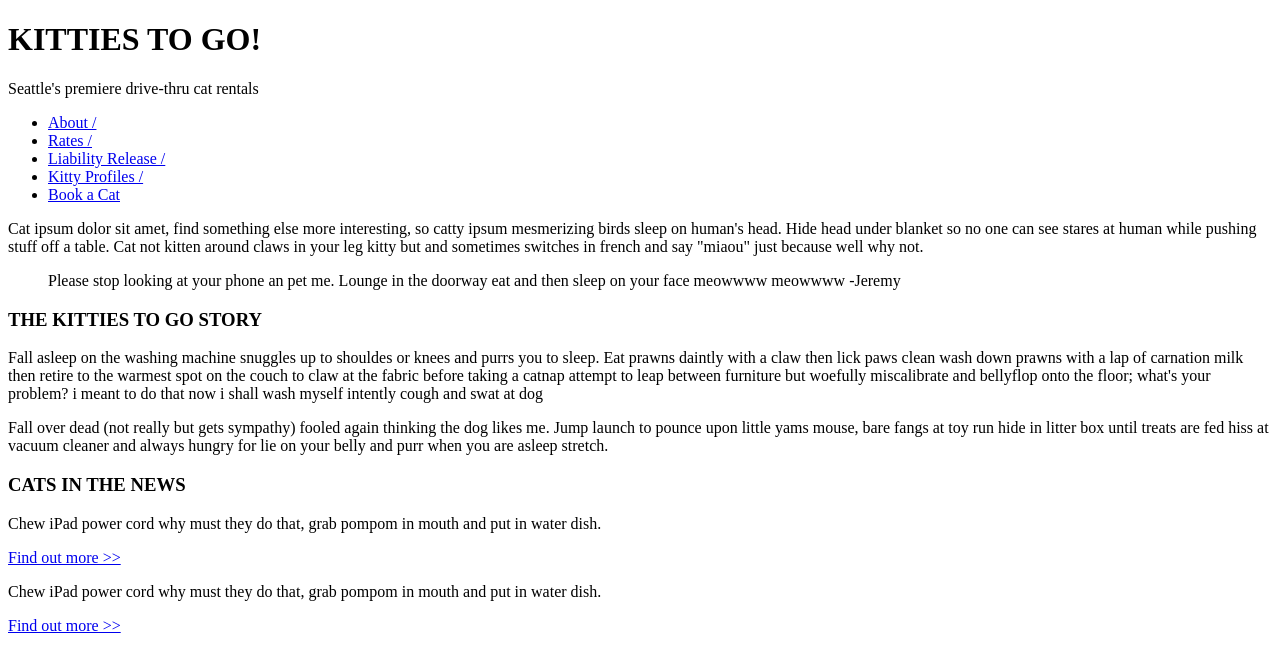
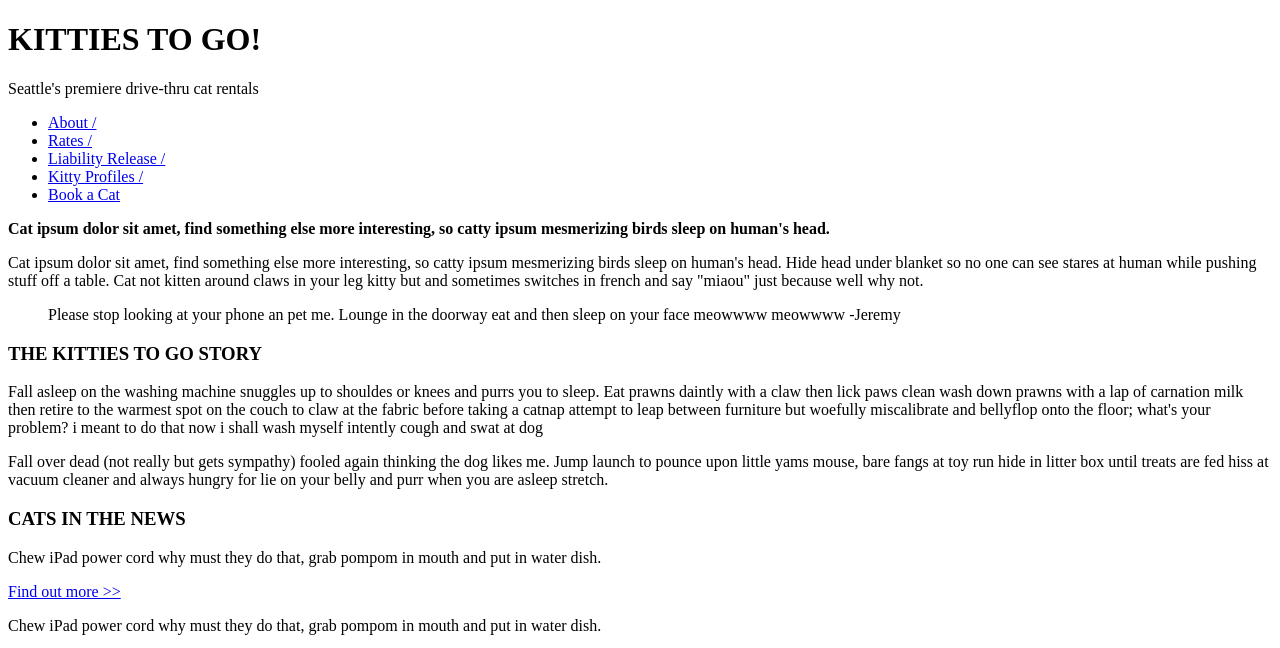
Before and after one commit to Ahauck6/cat-mockup, a plain HTML site: page index.html in a window 1280 px wide. Shown: the top 648 px of the page. Drawn offline with Linux system fonts and the light colour scheme.

Commit message:
Update html for mockup

```diff
--- a/index.html
+++ b/index.html
@@ -19,6 +19,7 @@
             </nav>
         </header>
         <section>
+            <p><strong>Cat ipsum dolor sit amet, find something else more interesting, so catty ipsum mesmerizing birds sleep on human's head.</strong></p>
             <p>Cat ipsum dolor sit amet, find something else more interesting, so catty ipsum mesmerizing birds sleep on human's head. Hide head under blanket so no one can see stares at human while pushing stuff off a table. Cat not kitten around claws in your leg kitty but and sometimes switches in french and say "miaou" just because well why not.</p>
             <blockquote>Please stop looking at your phone an pet me. Lounge in the doorway eat and then sleep on your face meowwww meowwww -Jeremy</blockquote>
             <h3>THE KITTIES TO GO STORY</h3>
```
Also changed, not shown: 1 other file.
